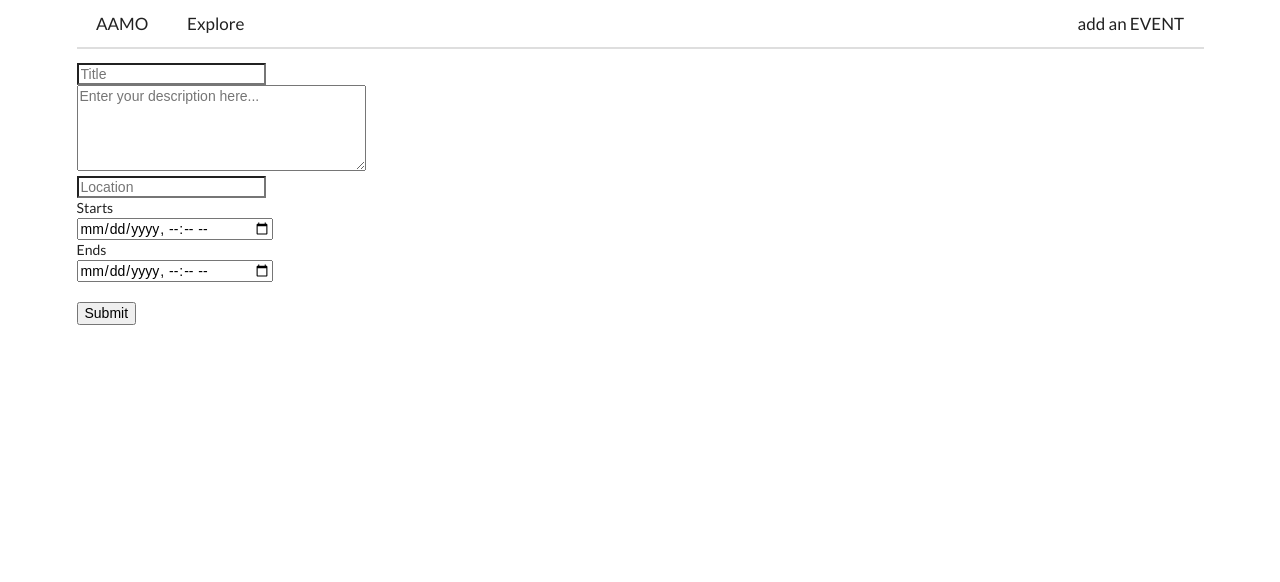
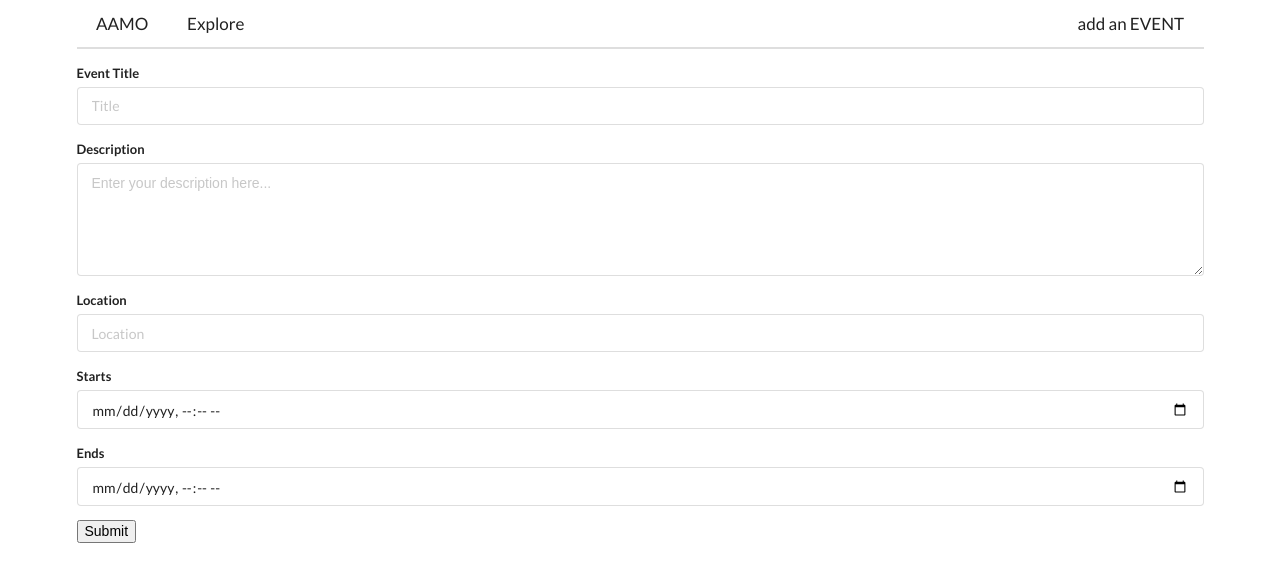
Before and after one commit to allisoncortez/myevents-frontend, a React (Create React App) app: page /events/new in a window 1280 px wide. Shown: the top 582 px of the page. Built offline with nearby package versions, Linux system fonts and the light colour scheme; no server answers.

Commit message:
redux forms installed, styling added to EventInput form

```diff
--- a/package.json
+++ b/package.json
@@ -10,8 +10,9 @@
     "react-dom": "^16.13.1",
     "react-redux": "^7.2.1",
     "react-router-dom": "^5.2.0",
-    "react-scripts": "3.4.1",
+    "react-scripts": "^3.4.3",
     "redux": "^4.0.5",
+    "redux-form": "^8.3.6",
     "redux-thunk": "^2.3.0"
   },
   "scripts": {
--- a/src/components/EventInput.js
+++ b/src/components/EventInput.js
@@ -33,18 +33,27 @@ class EventInput extends React.Component {
     render() {
         return (
             <div>
-                <form onSubmit={this.handleOnSubmit}>
-                    {/* <label>Event Title</label> <br /> */}
-                    <input type='text' placeholder='Title' name="title" value={this.state.title} onChange={this.handleOnChange} /> <br />
-                    {/* <label>Description</label><br /> */}
-                    <textarea rows="5" cols="33" placeholder='Enter your description here...' name="description" value={this.state.description} onChange={this.handleOnChange} /> <br />
-                    {/* <label>Location</label><br /> */}
-                    <input type='text' placeholder='Location' name="location" value={this.state.location} onChange={this.handleOnChange} /> <br />
-                    <label>Starts</label><br />
-                    <input type='datetime-local' name="startTime" value={this.state.startTime} onChange={this.handleOnChange} /> <br />
-                    <label>Ends</label><br />
-                    <input type='datetime-local' name="endTime" value={this.state.endTime} onChange={this.handleOnChange} /> <br />
-                    <br/>
+                <form onSubmit={this.handleOnSubmit} className="ui form">
+                    <div className="field">
+                        <label>Event Title</label>
+                        <input type='text' placeholder='Title' name="title" value={this.state.title} onChange={this.handleOnChange} />
+                    </div>
+                    <div className="field">
+                    <label>Description</label>
+                    <textarea rows="5" cols="33" placeholder='Enter your description here...' name="description" value={this.state.description} onChange={this.handleOnChange} />
+                    </div>
+                    <div className="field">
+                    <label>Location</label>
+                    <input type='text' placeholder='Location' name="location" value={this.state.location} onChange={this.handleOnChange} />
+                    </div>
+                    <div className="field">
+                    <label>Starts</label>
+                    <input type='datetime-local' name="startTime" value={this.state.startTime} onChange={this.handleOnChange} />
+                    </div>
+                    <div className="field">
+                    <label>Ends</label>
+                    <input type='datetime-local' name="endTime" value={this.state.endTime} onChange={this.handleOnChange} />
+                    </div>
 
                     <input type="submit" />
                 </form>
```
Also changed, not shown: 1 other file (tests, documents, lock files or other folders).
